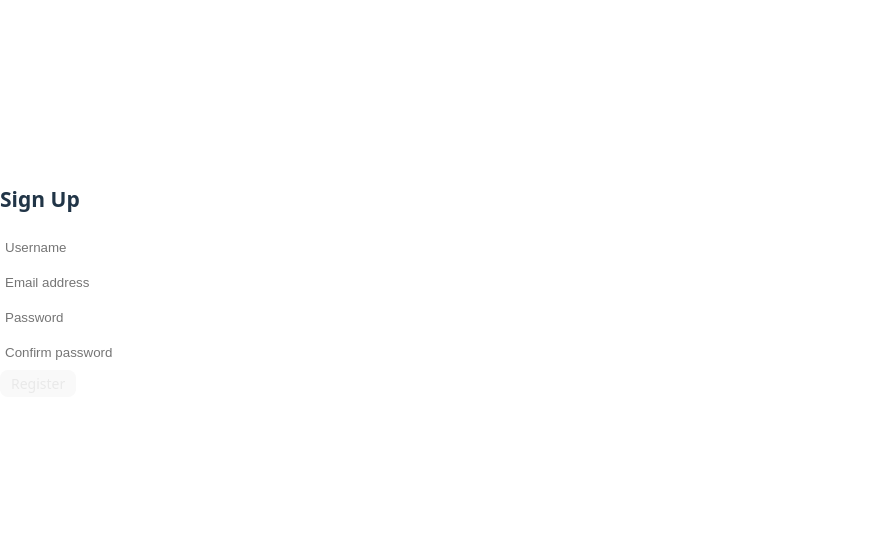
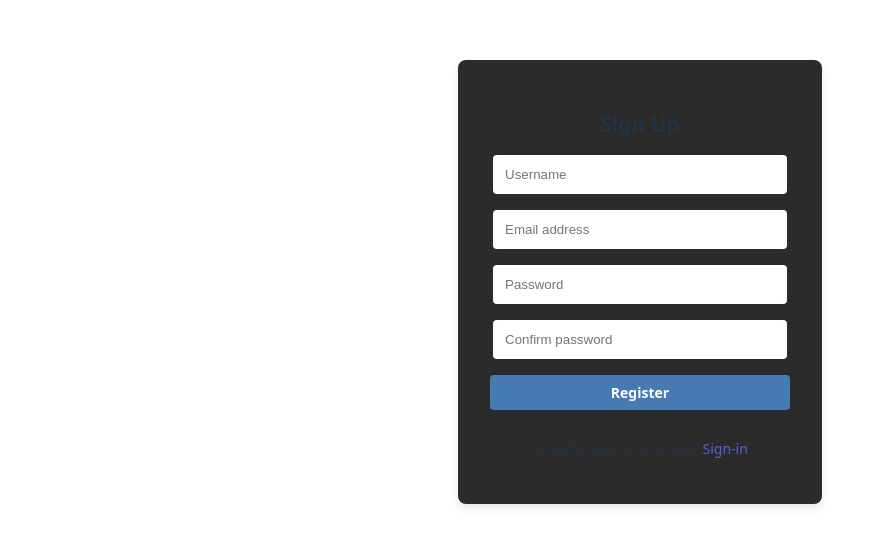
Before and after one commit to SemMTM/sems-financial-tracker, a React (Vite) app: page /signup in a window 1280 px wide. Shown: the part 118-664 px from the top of the page, without its empty margins (0-884 px from the left). Built offline with nearby package versions, Linux system fonts and the light colour scheme; no server answers.

Commit message:
FEAT and STYLE: Add styles to sign up modal, add forgot password modal and links for sign up/sign in within modals.

```diff
--- a/src/App.jsx
+++ b/src/App.jsx
@@ -2,6 +2,7 @@ import { Routes, Route } from 'react-router-dom'
 import Home from './pages/Home'
 import SignInForm from './pages/auth/SignInForm'
 import SignUpForm from './pages/auth/SignUpForm'
+import PasswordResetForm from './pages/auth/PasswordResetFrom'
 import ProtectedRoute from './components/ProtectedRoute'
 import SettingsDropdown from '../src/pages/SettingsDropdown'
 
@@ -10,6 +11,7 @@ function App() {
     <Routes>
       <Route path="/signin" element={<SignInForm />} />
       <Route path="/signup" element={<SignUpForm />} />
+      <Route path="/passwordreset" element={<PasswordResetForm />} />
 
       {/* Protected app routes */}
       <Route
--- /dev/null
+++ b/src/pages/auth/PasswordResetFrom.jsx
@@ -0,0 +1,45 @@
+import React, { useState } from 'react';
+import api from '../../api/axiosDefaults';
+import styles from '../../styles/SignInForm.module.css'
+import { Link } from 'react-router-dom'
+
+const ResetPasswordForm = () => {
+  const [email, setEmail] = useState('');
+  const [message, setMessage] = useState('');
+
+  const handleSubmit = async (e) => {
+    e.preventDefault();
+    try {
+      await api.post('/dj-rest-auth/password/reset/', { email });
+      setMessage('Check your email for the password reset link.');
+    } catch (error) {
+      setMessage('Failed to send password reset email.');
+    }
+  };
+
+  return (
+    <div className={styles['signin-container']}>
+      <div className={styles['signin-form-outer']}>
+        <form onSubmit={handleSubmit} className={styles['signin-form']}>
+          <h3>Reset Password</h3>
+          <input
+            type="email"
+            placeholder="Enter your email"
+            value={email}
+            onChange={(e) => setEmail(e.target.value)}
+            required
+          />
+          <button type="submit">Send Reset Link</button>
+          {message && <p>{message}</p>}
+        </form>
+
+        <p>
+          Back to <Link to="/signin"> Sign-in</Link>
+        </p>
+
+      </div>
+    </div>
+  );
+};
+
+export default ResetPasswordForm;
--- a/src/pages/auth/SignInForm.jsx
+++ b/src/pages/auth/SignInForm.jsx
@@ -1,6 +1,6 @@
 import { useState } from 'react'
 import { useAuth } from '../../context/AuthContext'
-import { useNavigate } from 'react-router-dom'
+import { useNavigate, Link } from 'react-router-dom'
 import styles from '../../styles/SignInForm.module.css'
 
 export default function SignInForm() {
@@ -29,6 +29,7 @@ export default function SignInForm() {
 
   return (
     <div className={styles['signin-container']}>
+      <div className={styles['signin-form-outer']}>
         <form onSubmit={handleSubmit} className={styles['signin-form']}>
           <h2>Sign In</h2>
 
@@ -52,8 +53,19 @@ export default function SignInForm() {
             {loading ? 'Signing in...' : 'Sign In'}
           </button>
 
-        {error && <p className={styles.error}>{error}</p>}
+          {error && <p className="error">{error}</p>}
         </form>
+
+        <Link to="/passwordreset">
+          <button className={styles['forgot-pass-btn']}>
+              Forgot password?
+          </button>
+        </Link>
+
+        <p className={styles.altlink}>Don't have an account?
+          <Link to="/signup"> Sign-up</Link>
+        </p>
+      </div>
     </div>
   )
 }
--- a/src/pages/auth/SignUpForm.jsx
+++ b/src/pages/auth/SignUpForm.jsx
@@ -1,6 +1,7 @@
 import { useState } from 'react'
 import api from '../../api/axiosDefaults'
-import styles from '../../styles/SignUpForm.module.css'
+import styles from '../../styles/SignInForm.module.css'
+import { Link } from 'react-router-dom'
 
 export default function SignUpForm() {
   // Store form inputs
@@ -41,8 +42,9 @@ export default function SignUpForm() {
   }
 
   return (
-    <div className={styles.signupContainer} >
-      <form onSubmit={handleSubmit} className="signup-form">
+    <div className={styles['signin-container']} >
+      <div className={styles['signin-form-outer']}>
+        <form onSubmit={handleSubmit} className={styles['signin-form']}>
           <h2>Sign Up</h2>
 
           <input
@@ -81,7 +83,12 @@ export default function SignUpForm() {
 
           {error && <p className="error">{error}</p>}
           {success && <p className="success">Account created! You can now sign in.</p>}
+
+          <p className={styles.altlink}>Already have an account?
+            <Link to="/signin"> Sign-in</Link>
+          </p>
         </form>
+      </div>
     </div>
   )
 }
--- a/src/styles/SignInForm.module.css
+++ b/src/styles/SignInForm.module.css
@@ -6,12 +6,15 @@
     width: 100vw;
 }
 
-  .signin-form {
+.signin-form-outer {
   background-color: #2b2b2b;
   padding: 2rem;
   border-radius: 8px;
   box-shadow: 0 4px 10px rgba(0, 0, 0, 0.1);
   width: 300px;
+}
+
+.signin-form {
   display: flex;
   flex-direction: column;
   align-items: center;
@@ -26,13 +29,26 @@
 
 .signin-form button {
   width: 100%;
-    padding: 0.75rem;
-    background-color: #007bff;
+  padding: 0.5rem;
+  background-color: #457ab3;
   border: none;
   color: white;
   font-weight: bold;
   border-radius: 4px;
   cursor: pointer;
+  margin-bottom: 15px;
+}
+
+.forgot-pass-btn {
+  width: 100%;
+  padding: 0.5rem;
+  background-color: #3f4955;
+  border: none;
+  color: white;
+  font-weight: bold;
+  border-radius: 4px;
+  cursor: pointer;
+  margin-bottom: 15px;
 }
 
 .signin-form button:hover {
@@ -44,3 +60,7 @@
   font-size: 0.9rem;
   text-align: center;
 }
+
+.altlink {
+  opacity: 0.8;
+}
--- a/src/styles/SignUpForm.module.css
+++ b/src/styles/SignUpForm.module.css
@@ -1,61 +1,46 @@
-.signup-container {
+.signin-container {
   display: flex;
   justify-content: center;
   align-items: center;
-    min-height: 80vh;
-    padding: 1rem;
-    background-color: #f9f9f9;
+  height: 100vh;
+  width: 100vw;
 }
 
-  .signup-form {
-    background-color: #ffffff;
+.signin-form {
+  background-color: #2b2b2b;
   padding: 2rem;
-    border-radius: 1rem;
-    box-shadow: 0 4px 12px rgba(0, 0, 0, 0.08);
-    max-width: 400px;
-    width: 100%;
+  border-radius: 8px;
+  box-shadow: 0 4px 10px rgba(0, 0, 0, 0.1);
+  width: 300px;
   display: flex;
   flex-direction: column;
-    gap: 1rem;
+  align-items: center;
 }
 
-  .signup-form h2 {
-    margin: 0;
-    font-size: 1.5rem;
-    text-align: center;
-    color: #333;
+.signin-form > input {
+  padding: 0.75rem;
+  margin-bottom: 1rem;
+  border-radius: 4px;
+  height: 15px;
 }
 
-  .signup-form input {
-    padding: 0.75rem;
-    border: 1px solid #ccc;
-    border-radius: 0.5rem;
-    font-size: 1rem;
+.signin-form button {
+  width: 100%;
+  padding: 0.5rem;
+  background-color: #457ab3;
+  border: none;
+  color: white;
+  font-weight: bold;
+  border-radius: 4px;
+  cursor: pointer;
+  margin-bottom: 15px;
 }
 
-  .signup-form button {
-    background-color: #007bff;
-    color: white;
-    border: none;
-    padding: 0.75rem;
-    font-size: 1rem;
-    border-radius: 0.5rem;
-    cursor: pointer;
-    transition: background-color 0.3s ease;
-  }
-
-  .signup-form button:hover {
+.signin-form button:hover {
   background-color: #0056b3;
 }
 
-  .error {
-    color: #d9534f;
-    font-size: 0.9rem;
-    text-align: center;
+.altlink {
+  opacity: 0.8;
+  align-self: flex-start;
 }
-
-  .success {
-    color: #28a745;
-    font-size: 0.9rem;
-    text-align: center;
-  }
--- a/src/styles/utils.css
+++ b/src/styles/utils.css
@@ -1,5 +1,18 @@
 .flex {
   display: flex;
+}
+
+/* Messages */
+.success {
+  color: #28a745;
+  font-size: 0.9rem;
+  text-align: center;
+}
+
+.error {
+  color: red;
+  font-size: 0.9rem;
+  text-align: center;
 }
 
 /* Btn styles */
```
Lines whose indentation alone changed are shown as unchanged.
